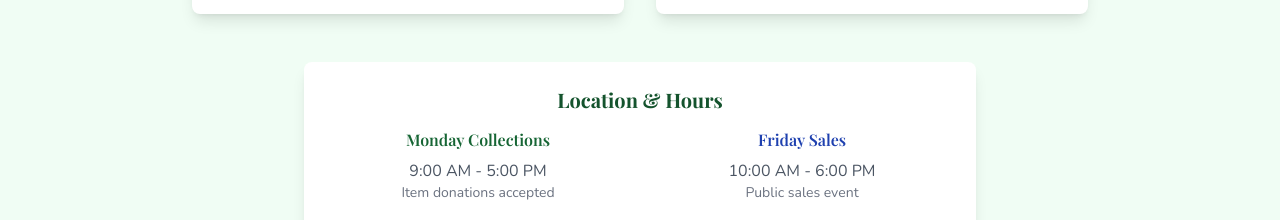
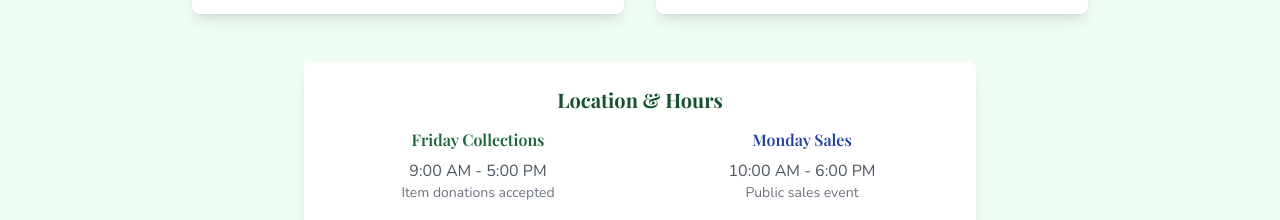
Before and after one commit to Harrywang12/givingtreewebsite, a Next.js app: page / in a window 1280 px wide. Shown: the part 2380-2600 px from the top of the page. Built offline with nearby package versions, Linux system fonts and the light colour scheme; no server answers; the database is empty.

Commit message:
Minor changes

```diff
--- a/src/app/page.tsx
+++ b/src/app/page.tsx
@@ -327,7 +327,7 @@ export default function Home() {
           </motion.div>
 
           <div className="grid md:grid-cols-2 gap-8 max-w-4xl mx-auto">
-            {/* Monday Collection */}
+            {/* Friday Collection */}
             <motion.div
               initial={{ opacity: 0, x: -20 }}
               whileInView={{ opacity: 1, x: 0 }}
@@ -355,7 +355,7 @@ export default function Home() {
               </Link>
             </motion.div>
 
-            {/* Friday Sales */}
+            {/* Monday Sales */}
             <motion.div
               initial={{ opacity: 0, x: 20 }}
               whileInView={{ opacity: 1, x: 0 }}
@@ -388,12 +388,12 @@ export default function Home() {
               <h3 className="text-xl font-bold text-green-900 mb-4">Location & Hours</h3>
               <div className="grid md:grid-cols-2 gap-6 text-center">
                 <div>
-                  <h4 className="font-semibold text-green-800 mb-2">Monday Collections</h4>
+                  <h4 className="font-semibold text-green-800 mb-2">Friday Collections</h4>
                   <p className="text-gray-600">9:00 AM - 5:00 PM</p>
                   <p className="text-sm text-gray-500">Item donations accepted</p>
                 </div>
                 <div>
-                  <h4 className="font-semibold text-blue-800 mb-2">Friday Sales</h4>
+                  <h4 className="font-semibold text-blue-800 mb-2">Monday Sales</h4>
                   <p className="text-gray-600">10:00 AM - 6:00 PM</p>
                   <p className="text-sm text-gray-500">Public sales event</p>
                 </div>
--- a/src/components/DonationForm.tsx
+++ b/src/components/DonationForm.tsx
@@ -136,6 +136,23 @@ export default function DonationForm() {
             152 Colesbrook Rd, Richmondhill, ON L4S 2G4
           </a>
         </div>
+      </div>
+
+      {/* Collections List Section */}
+      <div className="mb-8 bg-white rounded-lg shadow-lg p-6">
+        <h3 className="text-xl font-bold text-green-900 mb-4 text-center">Items We Accept for Collections</h3>
+        <div className="flex justify-center">
+          <Image
+            src="/collections.jpg"
+            alt="List of items accepted for collections"
+            width={600}
+            height={400}
+            className="rounded-lg shadow-md max-w-full h-auto"
+          />
+        </div>
+        <p className="text-sm text-gray-600 text-center mt-3">
+          Please review the list above to see what items we accept. For items not listed, please contact us.
+        </p>
       </div>
 
       <form onSubmit={handleSubmit} className="bg-white rounded-lg shadow-lg p-6">
```
Also changed, not shown: public/collections.jpg (added).
